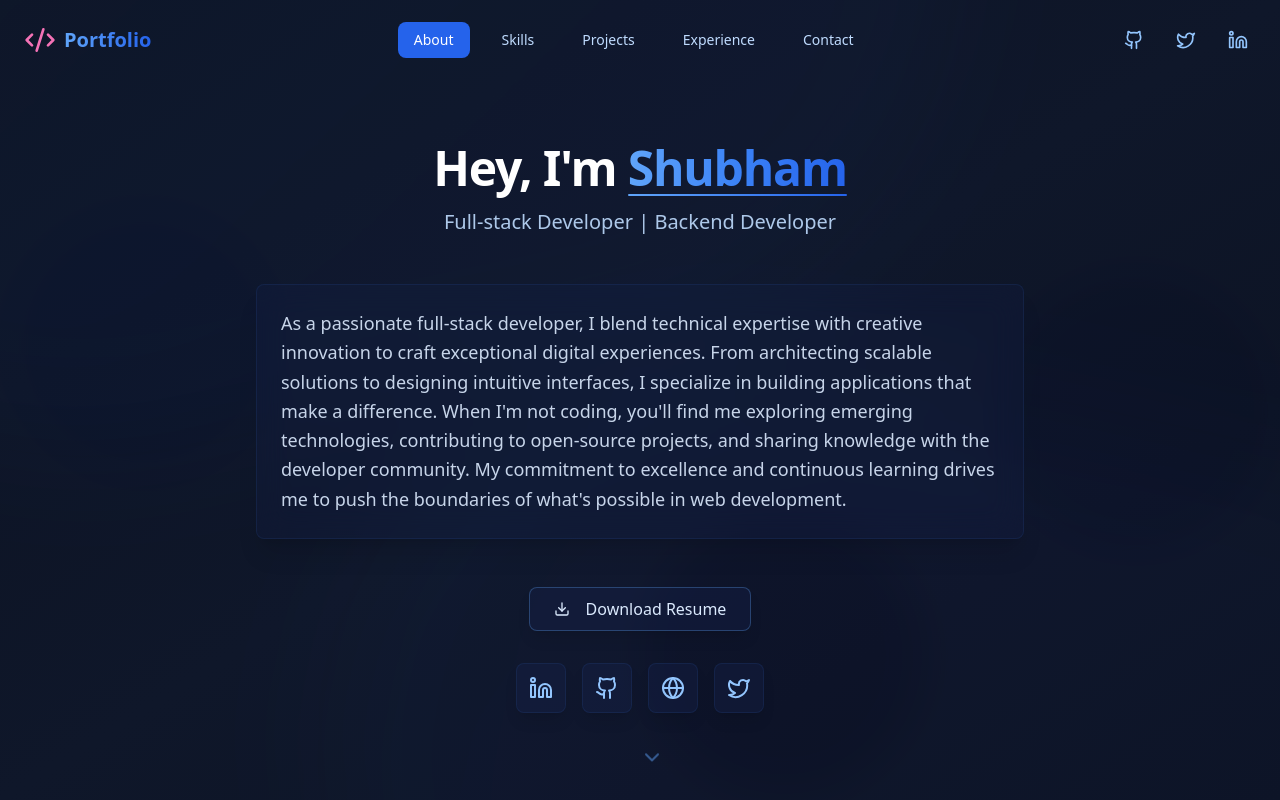
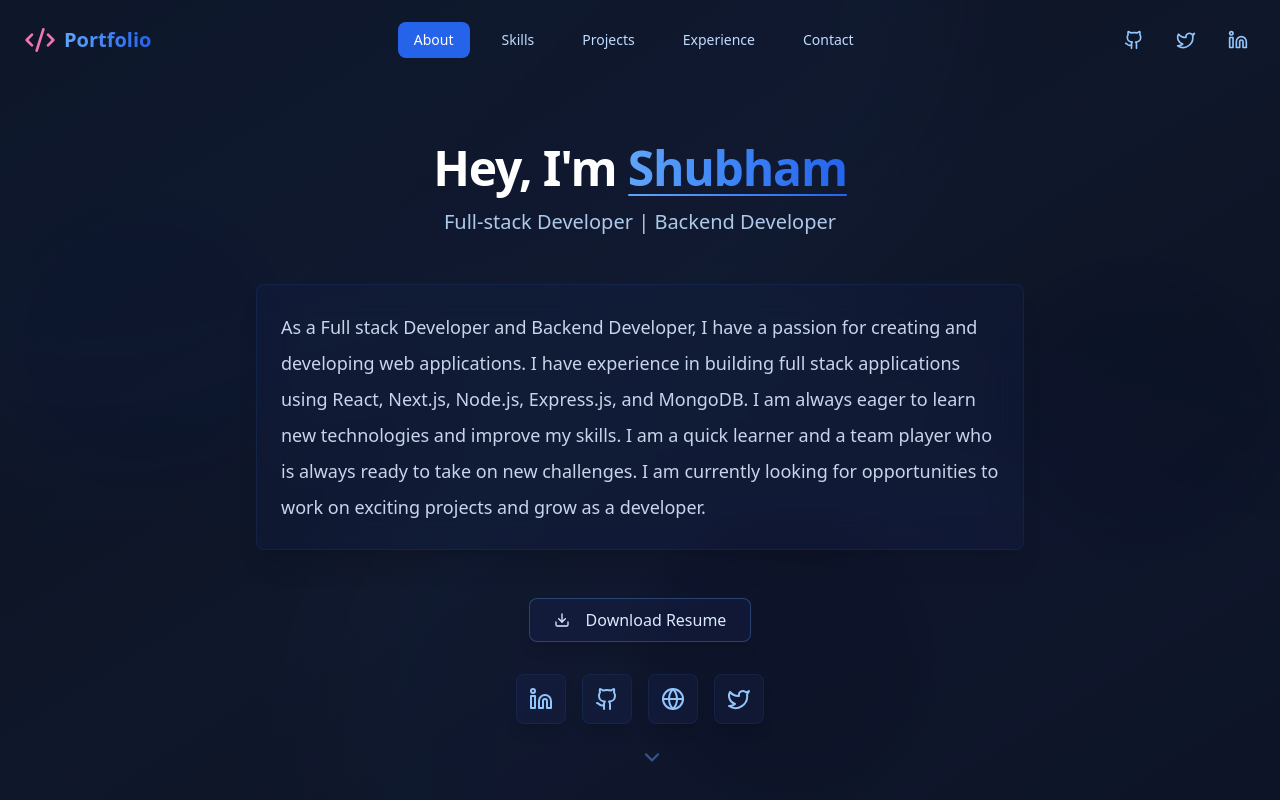
Before and after one commit to shubGupta10/My-Portfolio-, a Next.js app: page / in a window 1280 px wide. Shown: the top 800 px of the page. Built offline with nearby package versions, Linux system fonts and the light colour scheme.

Commit message:
Fixes into UI

```diff
--- a/src/app/myComponents/AboutSection.tsx
+++ b/src/app/myComponents/AboutSection.tsx
@@ -82,8 +82,8 @@ const AboutContent = () => (
       whileHover={{ scale: 1.01 }}
       transition={{ type: "spring", stiffness: 300, damping: 10 }}
     >
-      <p className="text-lg leading-relaxed text-blue-100/90">
-        As a passionate full-stack developer, I blend technical expertise with creative innovation to craft exceptional digital experiences. From architecting scalable solutions to designing intuitive interfaces, I specialize in building applications that make a difference. When I'm not coding, you'll find me exploring emerging technologies, contributing to open-source projects, and sharing knowledge with the developer community. My commitment to excellence and continuous learning drives me to push the boundaries of what's possible in web development.
+      <p className="text-lg leading-loose text-blue-100/90">
+        As a Full stack Developer and Backend Developer, I have a passion for creating and developing web applications. I have experience in building full stack applications using React, Next.js, Node.js, Express.js, and MongoDB. I am always eager to learn new technologies and improve my skills. I am a quick learner and a team player who is always ready to take on new challenges. I am currently looking for opportunities to work on exciting projects and grow as a developer.
       </p>
     </motion.div>
   </motion.div>
@@ -108,8 +108,8 @@ const ResumeAndSocial = () => {
         variant="outline"
         size="lg"
         className="group relative bg-blue-950/30 border-blue-400/30 hover:bg-blue-900/40 hover:border-blue-300/50 text-blue-100 hover:text-white transition-all duration-300 px-6 py-3 text-base rounded-lg overflow-hidden shadow-lg hover:shadow-blue-900/20"
-        onClick={() => window.open('/https://drive.google.com/file/d/1xbJeBsvNpl-cXpbSFz68nhiGEECy2dBi/view?usp=sharing', '_blank')}
-      >
+        onClick={() => window.open('https://drive.google.com/file/d/1xbJeBsvNpl-cXpbSFz68nhiGEECy2dBi/view?usp=sharing', '_blank')}
+        >
         <span className="absolute inset-0 bg-gradient-to-r from-blue-600/20 to-blue-400/20 transform scale-x-0 group-hover:scale-x-100 transition-transform duration-300 origin-left" />
         <Download className="mr-2 h-5 w-5 group-hover:animate-bounce transition-transform duration-300" />
         Download Resume
```
